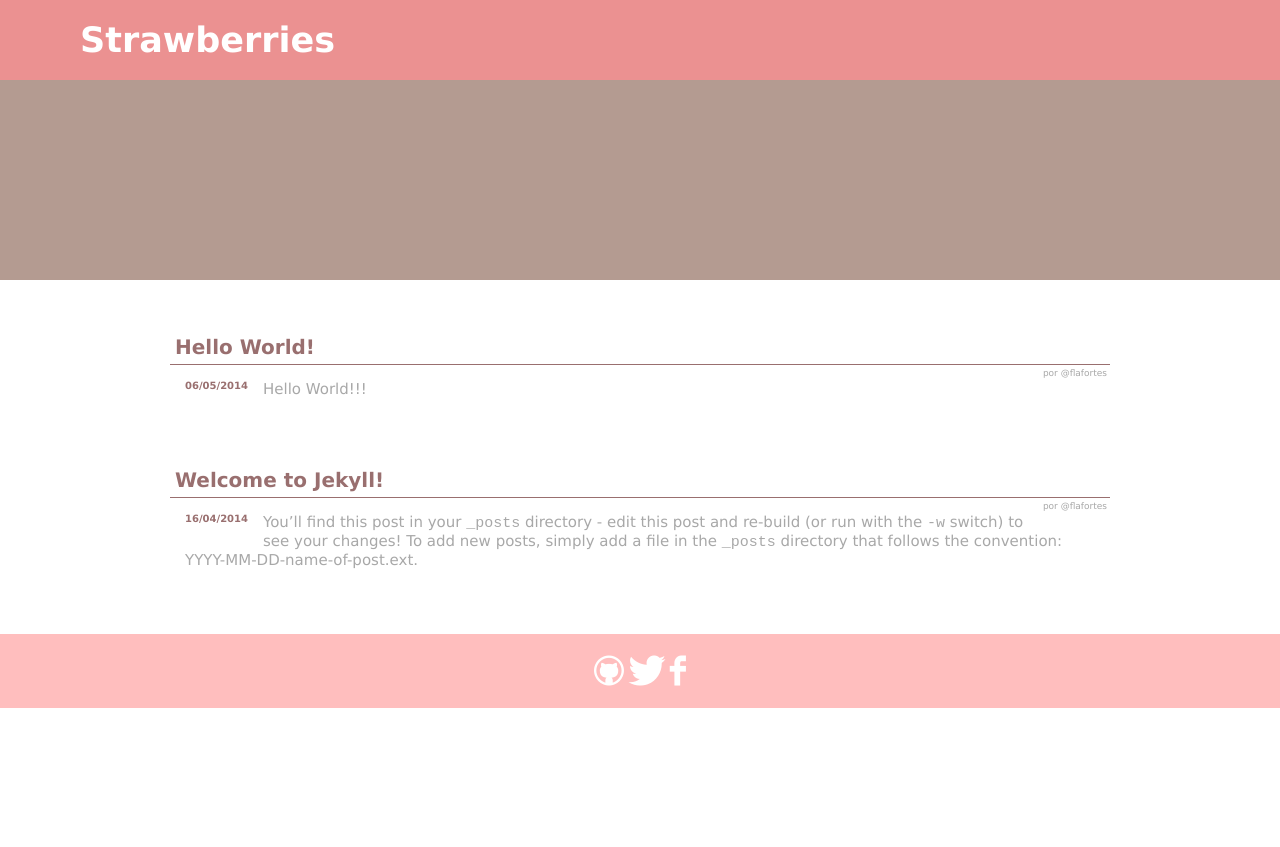
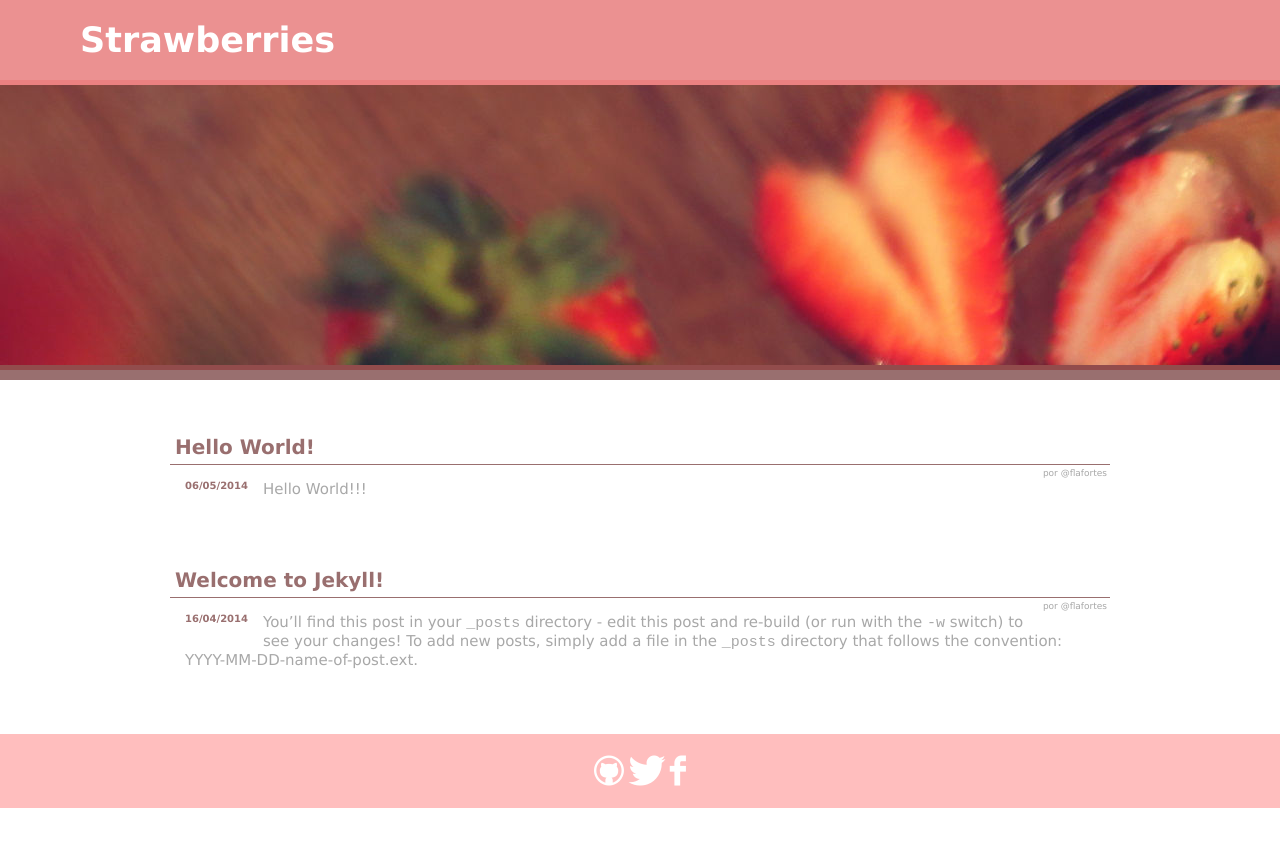
Before and after one commit to FlaviaFortes/strawberries, a Jekyll site: the page built from index.html, in a window 1280 px wide. Shown: the top 847 px of the page. Built offline with Jekyll 4.4.1, drawn with Linux system fonts in a browser that asks for light colours; Markdown is read by kramdown in place of the engine named in the settings.

Commit message:
Add header background

```diff
--- a/_layouts/default.html
+++ b/_layouts/default.html
@@ -19,6 +19,7 @@
       <h1><a href="/" title="Strawberries' Blog">Strawberries</a></h1>
     </div>
     <header id="header"></header>
+    <div class="hr"></div>
     {{ content }}
     <div id="footer-holder">
       <footer id="footer">
--- a/css/main.css
+++ b/css/main.css
@@ -68,8 +68,12 @@ hgroup, menu, nav, section, menu {
 }
 
 #header {
-  height:200px;
-  background-color: #B49B91;
+  height:280px;
+  background-image:url('/images/header.jpg');
+  background-repeat:repeat;
+  border-bottom: 5px solid #924C4C;
+  border-top: 5px solid #EB8181;
+
 }
 
 #header h1 a {
@@ -80,6 +84,13 @@ hgroup, menu, nav, section, menu {
 
 #header h1 a:hover {
   text-decoration: none;
+}
+
+.hr {
+  color: #996F6F;
+  background-color: #996F6F;
+  height: 10px;
+  border: 0;
 }
 
 /* =Container
```
Also changed, not shown: images/header.jpg (added).
